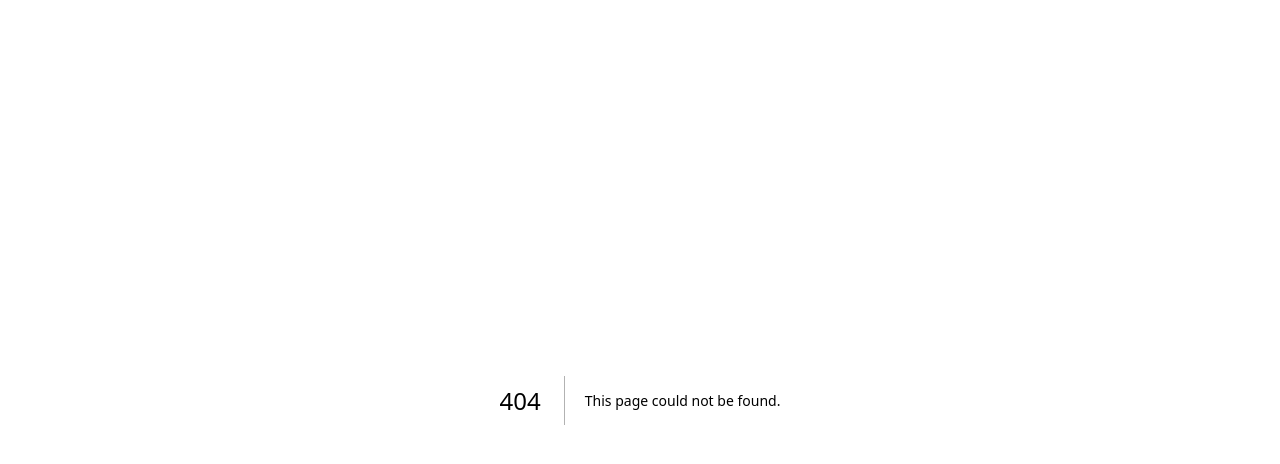
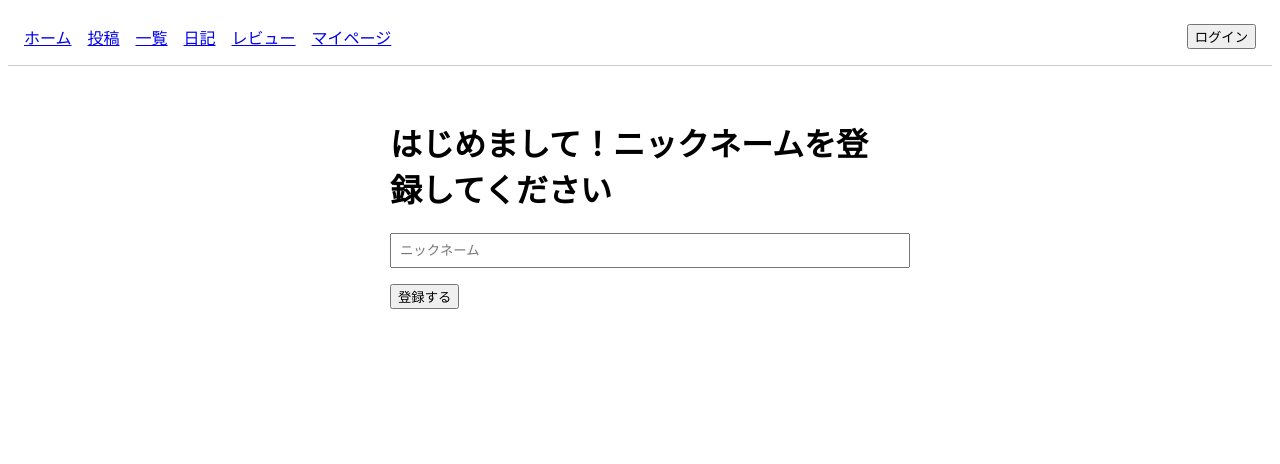
Before and after one commit to nikiview-takaaki/nikiview, a Next.js app: page /register in a window 1280 px wide. Before the commit this address had no page. Shown: the top 464 px of the page. Built offline with nearby package versions, Linux system fonts and the light colour scheme; no server answers.

Commit message:
新規: ニックネーム登録画面（register.tsx）を追加

```diff
--- /dev/null
+++ b/pages/register.tsx
@@ -0,0 +1,74 @@
+import { useState, useEffect } from "react";
+import { useRouter } from "next/router";
+import Layout from "../components/Layout";
+import { getAuth } from "firebase/auth";
+import { db } from "../lib/firebase";
+import { doc, setDoc, getDoc } from "firebase/firestore";
+
+export default function RegisterPage() {
+  const [nickname, setNickname] = useState("");
+  const [loading, setLoading] = useState(false);
+  const router = useRouter();
+
+  const handleSubmit = async (e: React.FormEvent) => {
+    e.preventDefault();
+    if (!nickname.trim()) {
+      alert("ニックネームを入力してください");
+      return;
+    }
+
+    setLoading(true);
+    try {
+      const auth = getAuth();
+      const user = auth.currentUser;
+      if (!user) throw new Error("ユーザー情報が取得できません");
+
+      const userRef = doc(db, "users", user.uid);
+      await setDoc(userRef, { nickname });
+      alert("登録しました！");
+      router.push("/");  // 登録後トップページに遷移
+    } catch (error) {
+      console.error("登録エラー:", error);
+      alert("登録に失敗しました");
+    } finally {
+      setLoading(false);
+    }
+  };
+
+  useEffect(() => {
+    const checkRegistered = async () => {
+      const auth = getAuth();
+      const user = auth.currentUser;
+      if (!user) return;
+
+      const userRef = doc(db, "users", user.uid);
+      const docSnap = await getDoc(userRef);
+      if (docSnap.exists()) {
+        router.push("/");  // 既に登録済みならトップへリダイレクト
+      }
+    };
+    checkRegistered();
+  }, []);
+
+  return (
+    <Layout>
+      <div style={{ maxWidth: 500, margin: "0 auto", padding: "2rem" }}>
+        <h1>はじめまして！ニックネームを登録してください</h1>
+        <form onSubmit={handleSubmit}>
+          <input
+            type="text"
+            placeholder="ニックネーム"
+            value={nickname}
+            onChange={(e) => setNickname(e.target.value)}
+            style={{ width: "100%", padding: "0.5rem", marginBottom: "1rem" }}
+            maxLength={20}
+            required
+          />
+          <button type="submit" disabled={loading}>
+            {loading ? "登録中..." : "登録する"}
+          </button>
+        </form>
+      </div>
+    </Layout>
+  );
+}
```
